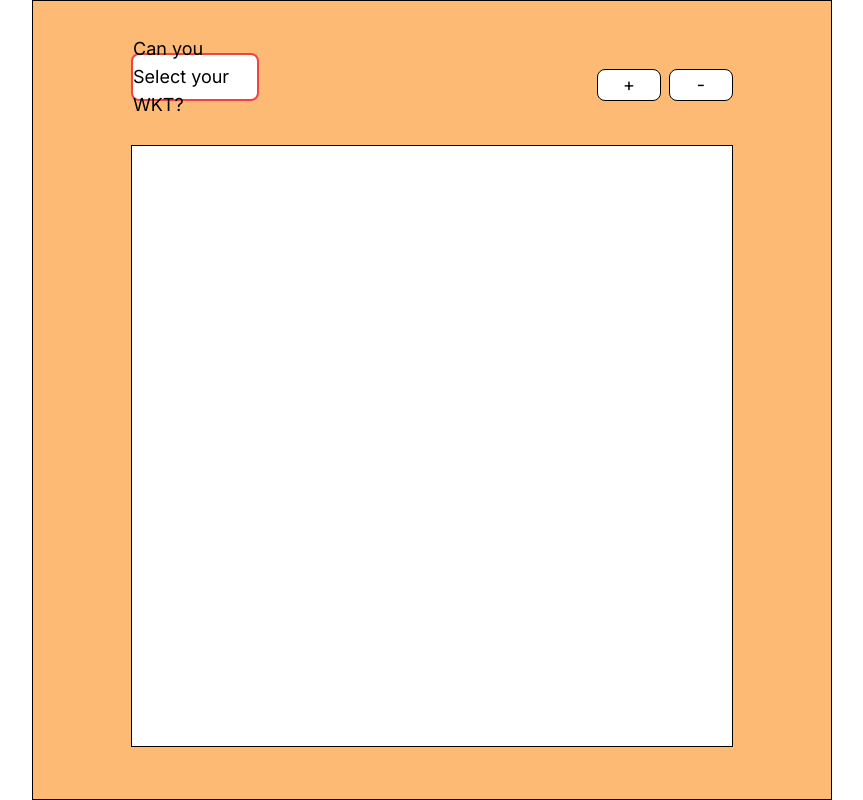
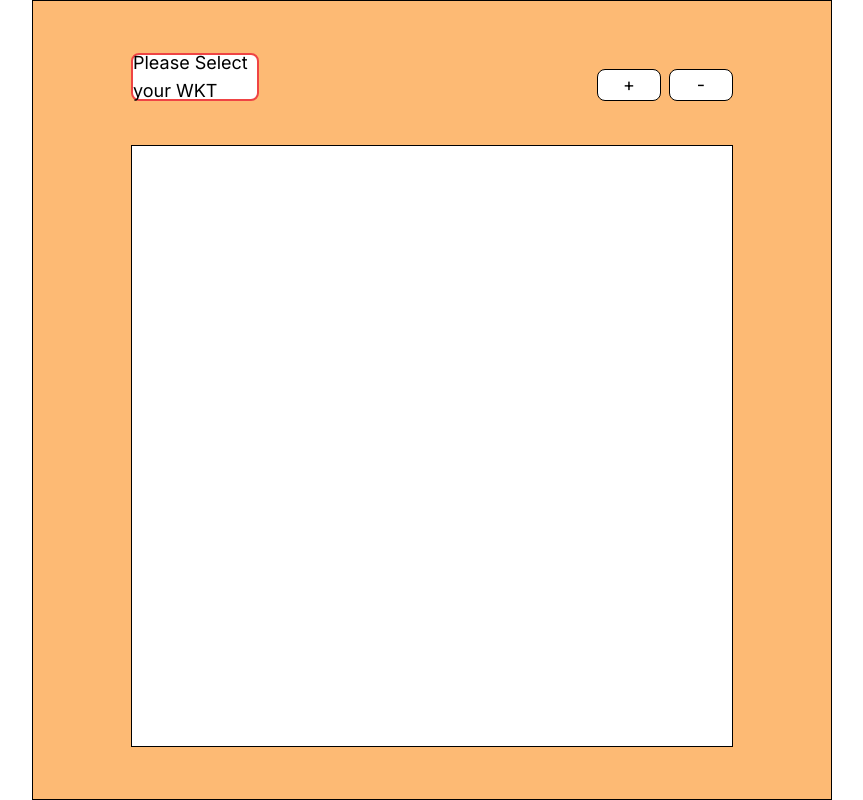
Before and after one commit to Naphat-organization/wkt, a Next.js app: page / in a window 1280 px wide. Shown: the whole page, without its empty margins (208-1071 px from the left). Built offline with nearby package versions, Linux system fonts and the light colour scheme.

Commit message:
Add feature

```diff
--- a/app/page.tsx
+++ b/app/page.tsx
@@ -168,7 +168,7 @@ export default function Home() {
                 onChange={handleFileChange}
               />
               <div className="HeaderButton flex items-center justify-center border-2 cursor-pointer">
-                <span>Can you Select your WKT?</span>
+                <span>Please Select your WKT</span>
               </div>
             </label>
 
```
